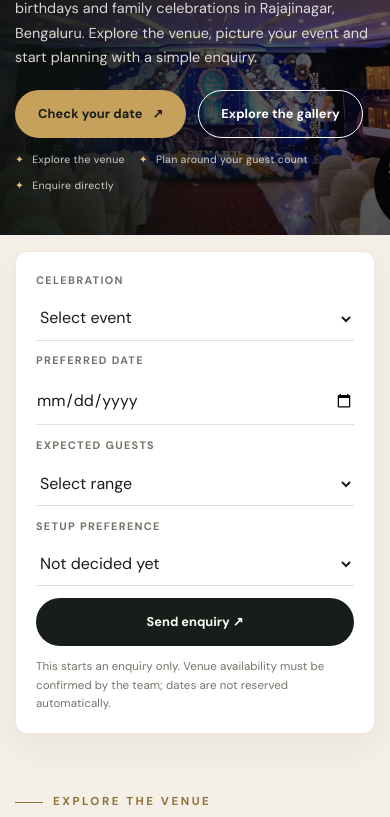
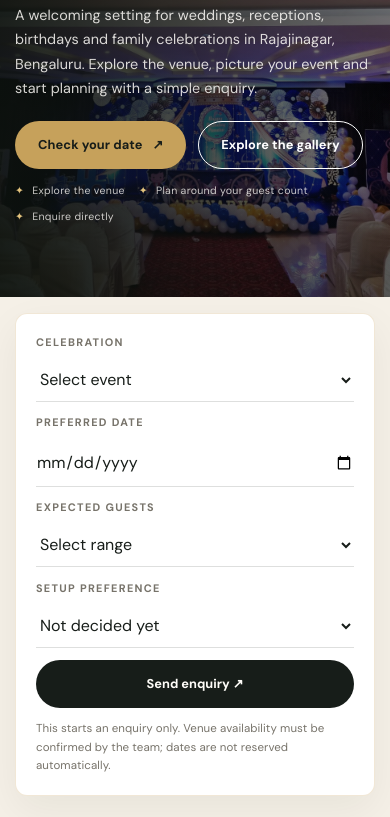
Before and after one commit to Sanaulla7676/Royal-banquet-hall, a website: page index.html in a window 390 px wide. Shown: the part 258-1075 px from the top of the page. Drawn offline with nearby package versions, Linux system fonts and the light colour scheme.

Commit message:
Increase hero height by a further 20%

```diff
--- a/assets/css/site.css
+++ b/assets/css/site.css
@@ -172,3 +172,13 @@ h1,h2,h3,.display{font-family:var(--serif);letter-spacing:-.035em}
 @media(max-width:420px){
   .hero-content{padding:37px 0 40px}
 }
+
+
+/* Latest request: increase the current hero size by a further 20%. */
+.hero{min-height:clamp(396px,57.3vh,601px)}
+@media(max-width:760px){
+  .hero-content{padding:48px 0 52px}
+}
+@media(max-width:420px){
+  .hero-content{padding:40px 0 44px}
+}
```
